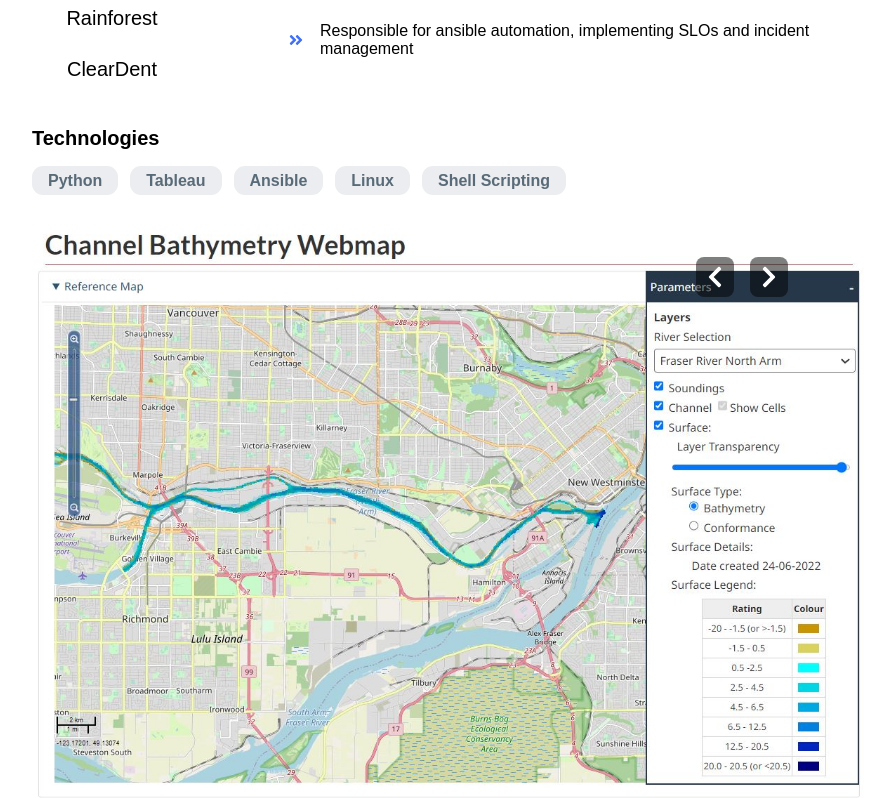
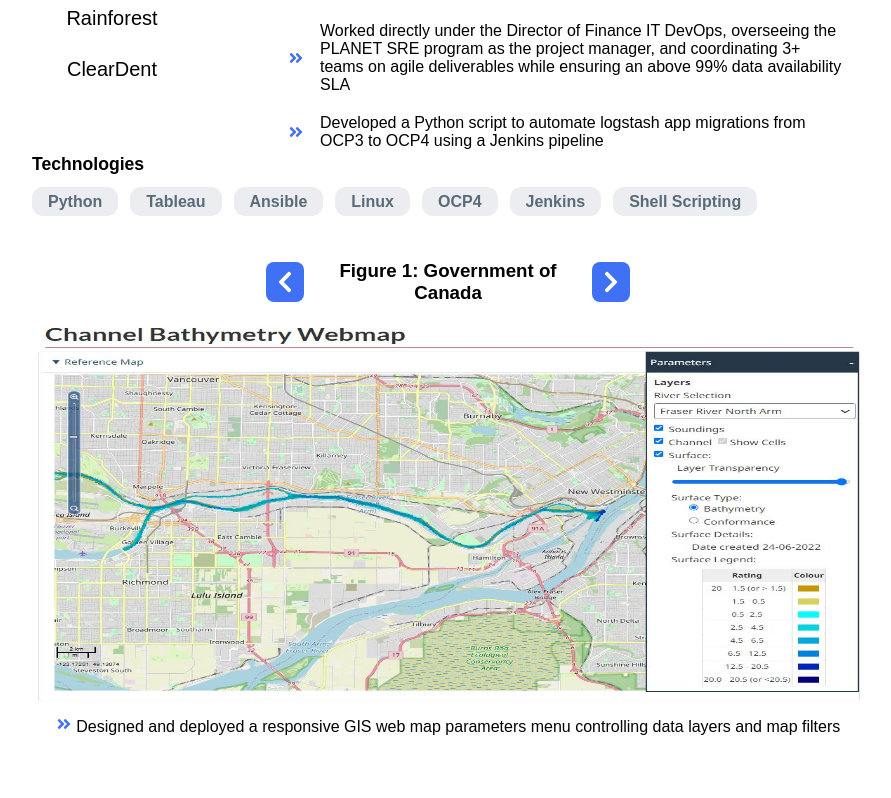
Before and after one commit to jeffwang4321/react-portfolio, a React (Create React App) app: page / in a window 1280 px wide. Shown: the part 1407-2205 px from the top of the page, without its empty margins (192-1083 px from the left). Built offline with nearby package versions, Linux system fonts and the light colour scheme.

Commit message:
Update new data and css

```diff
--- a/src/App.js
+++ b/src/App.js
@@ -8,8 +8,6 @@ import ProjectSection from "./components/6-ProjectSection";
 import Footer from "./components/7-Footer";
 import ImageToggle from "./components/ImageToggle";
 import LoadingScreen from "./components/LoadingScreen";
-import { workImages } from "./components/0-Data";
-import { workSubtitles } from "./components/0-Data";
 
 function App() {
   const [loading, setLoading] = useState(true);
@@ -30,7 +28,7 @@ function App() {
       <AboutSection />
       <SkillsSection />
       <WorkSection />
-      <ImageToggle images={workImages} subtitles={workSubtitles} />
+      <ImageToggle />
       <ProjectSection />
       <Footer />
     </>
--- a/src/components/0-Data.js
+++ b/src/components/0-Data.js
@@ -58,9 +58,10 @@ export const work = [
     title: "Site Reliability Developer",
     dates: "Jan 2023 – Present",
     duties: [
-      "Responsible for ansible automation, implementing SLOs and incident management",
+      "Worked directly under the Director of Finance IT DevOps, overseeing the PLANET SRE program as the project manager, and coordinating 3+ teams on agile deliverables while ensuring an above 99% data availability SLA",
+      "Developed a Python script to automate logstash app migrations from OCP3 to OCP4 using a Jenkins pipeline",
     ],
-    technologies: ["Python", "Tableau", "Ansible", "Linux", "Shell Scripting"],
+    technologies: ["Python", "Tableau", "Ansible", "Linux", "OCP4", "Jenkins", "Shell Scripting"],
     images: [],
   },
   {
@@ -72,7 +73,7 @@ export const work = [
     duties: [
       "Developed and optimized 4 enterprise-level web applications for federal departments, handling over $945 million in transactions and annual gross using C#, ASP.NET Core, Vue.js, TypeScript, CSS, MS SQL and jQuery",
       "Designed and deployed a responsive GIS web map parameters menu controlling data layers and map filters",
-      "Refactored MVC architecture, implemented business billing logic, and automated database scripting in PHP.",
+      "Refactored MVC architecture, implemented business billing logic, and automated database scripting in PHP",
     ],
     technologies: [
       "ASP.NET Core",
@@ -376,3 +377,54 @@ export const workSubtitles = [
   " Updated, troubleshooted, and reprogrammed UNIX firmware using Bash scripts and XML commands",
   " Maintained, debugged and applied schema updates to SQL Servers using SQL Server Management Studio",
 ];
+
+export const imageToggles = [
+  {
+    id: 1,
+    title: "Figure 1: Government of Canada",
+    src: "./assets/PSPC-1.jpg",
+    subtitle: " Designed and deployed a responsive GIS web map parameters menu controlling data layers and map filters",
+  },
+  {
+    id: 2,
+    title: "Figure 2: Government of Canada",
+    src: "./assets/PSPC-2.jpg",
+    subtitle: " Developed the database tabs and filtering feature handling Esquimalt Graving Dock billing transactions",
+  },
+  {
+    id: 3,
+    title: "Figure 3: Rainforest Automation",
+    src: "./assets/rainforest-1.jpg",
+    subtitle: " Reduced the demand history graph's render time by 80% from 5s to 1s by implementing Redux caching",
+  },
+  {
+    id: 4,
+    title: "Figure 4: Rainforest Automation",
+    src: "./assets/rainforest-1.5.jpg",
+    subtitle: " Implemented the pricing graph feature using Canvas API and optimized JSON history using Redux states",
+  },
+  {
+    id: 5,
+    title: "Figure 5: Rainforest Automation",
+    src: "./assets/rainforest-2.jpg",
+    subtitle: " Optimized the weekly demand history graph's render time by 50% by plotting 60m intervals instead of 15m",
+  },
+  {
+    id: 6,
+    title: "Figure 6: Rainforest Automation",
+    src: "./assets/rainforest-3.jpg",
+    subtitle: " Developed the Edit Device Dashboard that configures device information and POST API request to cloud DB",
+  },
+  {
+    id: 7,
+    title: "Figure 7: Rainforest Automation",
+    src: "./assets/rainforest-4.jpg",
+    subtitle: " Updated, troubleshooted, and reprogrammed UNIX firmware using Bash scripts and XML commands",
+  },
+  {
+    id: 8,
+    title: "Figure 8: Rainforest Automation",
+    src: "./assets/rainforest-3.jpg",
+    subtitle: " Maintained, debugged and applied schema updates to SQL Servers using SQL Server Management Studio",
+  },
+];
--- a/src/components/ImageToggle.js
+++ b/src/components/ImageToggle.js
@@ -5,13 +5,15 @@ import {
   FaAngleDoubleRight,
 } from "react-icons/fa";
 import "../styles/ImageToggle.css";
+import { imageToggles } from "./0-Data";
 
-const ImageToggle = (props) => {
+const ImageToggle = () => {
   const [index, setIndex] = useState(0);
+  const { title, src, subtitle} = imageToggles[index];
 
   const nextImage = () => {
     let newIndex = index + 1;
-    if (newIndex > props.images.length - 1) {
+    if (newIndex > imageToggles.length - 1) {
       newIndex = 0;
     }
     setIndex(newIndex);
@@ -20,30 +22,33 @@ const ImageToggle = (props) => {
   const prevImage = () => {
     let newIndex = index - 1;
     if (newIndex < 0) {
-      newIndex = props.images.length - 1;
+      newIndex = imageToggles.length - 1;
     }
     setIndex(newIndex);
   };
 
   return (
     <article className="imageToggle" id="sample">
+      <div className="img-btn-container">
           <button className="prev-btn" onClick={prevImage}>
             <FaChevronLeft />
           </button>
+          <h3>{title}</h3>
           <button className="next-btn" onClick={nextImage}>
             <FaChevronRight />
           </button>
+        </div>
       <div className="img-container">
         <img
-          src={props.images[index]}
+          src={src}
           alt={""}
           className="work-img"
           onClick={nextImage}
         />
-        {props.subtitles.length > 0 ? (
+        {imageToggles.length > 0 ? (
           <p className="img-subtitle">
             <FaAngleDoubleRight className="job-icon" />
-            {props.subtitles[index]}
+            {subtitle}
           </p>
         ) : null}
       </div>
--- a/src/components/LoadingScreen.js
+++ b/src/components/LoadingScreen.js
@@ -3,9 +3,9 @@ import "../styles/LoadingScreen.css";
 
 const LoadingScreen = () => {
   return (
-    <div class="container">
-      <div class="loading">
-        <div class="bar"></div>
+    <div className="container">
+      <div className="loading">
+        <div className="bar"></div>
       </div>
     </div>
   );
--- a/src/styles/5-WorkSection.css
+++ b/src/styles/5-WorkSection.css
@@ -22,6 +22,7 @@ Work Page
 .project-center {
   width: 70vw;
   margin: 0 auto;
+  padding-right: 50px;
 }
 .btn-container {
   display: flex;
@@ -86,11 +87,11 @@ Work Page
 
 .technologies {
   width: 65vw;
-  margin: 1.5rem auto;
+  margin: 0 auto 2rem;
 }
 .technologies h3 {
-  margin-bottom: 1rem;
-  font-size: 1.25rem;
+  margin-bottom: 0.75rem;
+  font-size: 1.1rem;
 }
 
 @media screen and (min-width: 990px) {
--- a/src/styles/ImageToggle.css
+++ b/src/styles/ImageToggle.css
@@ -8,25 +8,30 @@ ImageToggle
   padding-bottom: 3rem;
 }
 .img-container {
-  margin: -3rem auto;
+  margin: 0 auto;
   width: 65vw;
   max-width: 60rem;
 }
 .work-img {
   width: 100%;
-  height: 100%;
+  height: 30vw;
   cursor: pointer;
+}
+.img-btn-container {
+  display: flex;
+  align-items: center;
+  justify-content: center;
+  margin-bottom: 1rem;
+}
+.img-btn-container h3 {
+  width: 20vw;
 }
 .prev-btn,
 .next-btn {
-  position: relative;
-  justify-self: right;
-  top: 2vw;
-  left: 23vw;
-  margin: 0 0.5rem;
+  margin: 0 1rem;
   padding: 6px 5px 0;
   color: white;
-  background: rgba(0, 0, 0, 0.5);
+  background: var(--clr-main-1);
   border-color: transparent;
   border-radius: 8px;
   font-size: 1.5rem;
@@ -34,8 +39,14 @@ ImageToggle
 }
 .prev-btn:hover,
 .next-btn:hover {
-  background: rgba(0, 0, 0, 0.8);
+  background: var(--clr-highlight);;
 }
 .img-subtitle {
-  padding-top: 1em;
+  padding: 0.5rem;
 }
+
+@media screen and (max-width: 990px) {
+  .img-btn-container h3 {
+    width: 50vw;
+  }
+}
```
Lines whose indentation alone changed are shown as unchanged.
